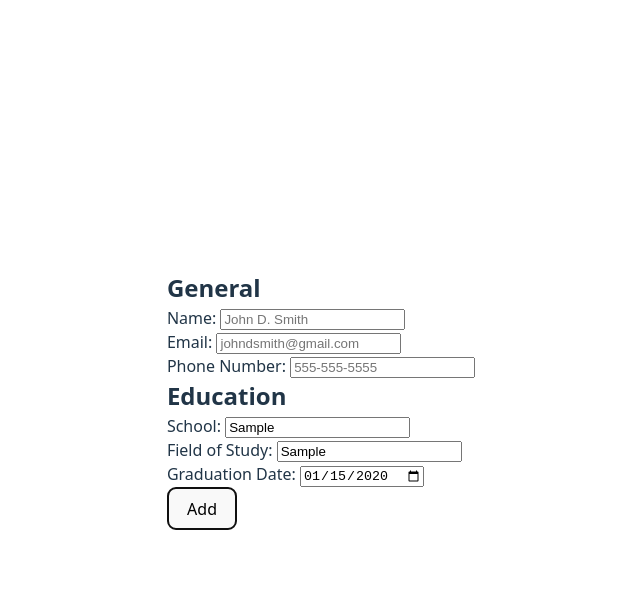
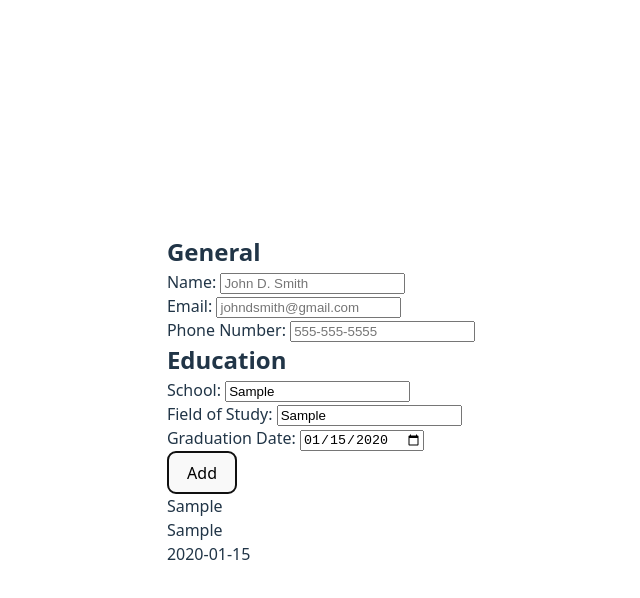
Before and after one commit to thongster/odin-cv-application, a React (Vite) app: page / in a window 1280 px wide. Both pictures are taken after typing "Sample", "Sample", "2020-01-15" into the empty fields and a click on the button "Add". Shown: the top 598 px of the page, without its empty margins (319-959 px from the left). Built offline with nearby package versions, Linux system fonts and the light colour scheme.

Commit message:
display each education entry on dom

```diff
--- a/src/App.jsx
+++ b/src/App.jsx
@@ -19,13 +19,16 @@ function App() {
       <div className="container">
         <General setName={setName} setEmail={setEmail} setPhone={setPhone} />
         <Education
+          school={school}
+          field={field}
+          date={date}
           setSchool={setSchool}
           setField={setField}
           setDate={setDate}
           setEducationList={setEducationList}
         />
         <GeneralDisplay name={name} email={email} phone={phone} />
-        {/* <EducationDisplay educationList={educationList} /> */}
+        <EducationDisplay educationList={educationList} />
       </div>
     </>
   );
--- a/src/Education.jsx
+++ b/src/Education.jsx
@@ -1,17 +1,16 @@
-export default function Education({ setSchool, setField, setDate, setEducationList }) {
+export default function Education({ school, field, date, setSchool, setField, setDate, setEducationList }) {
 
     function handleSubmit(e) {
     e.preventDefault();
 
     const entry = {
-        school: "",
-        field: "",
-        date: ""
+        id: crypto.randomUUID(),
+        school: school,
+        field: field,
+        date: date
     }
 
     setEducationList((prevList) => [...prevList, entry])
-    console.log(entry)
-    console.log(setEducationList)
   }
 
   return (
--- a/src/EducationDisplay.jsx
+++ b/src/EducationDisplay.jsx
@@ -3,7 +3,11 @@ export default function EducationDisplay({ educationList }) {
   return (
     <>
       {educationList.map((edu) => (
-        <p>{edu}</p>
+        <div key={edu.id}>
+            <p>{edu.school}</p>
+            <p>{edu.field}</p>
+            <p>{edu.date}</p>
+        </div>
       ))}
     </>
   );
```
